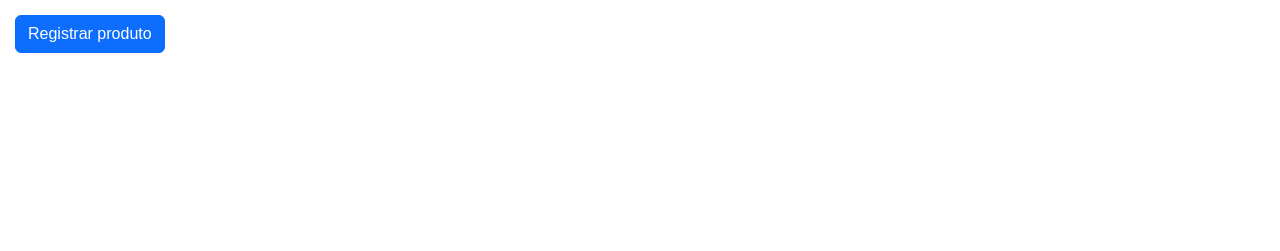
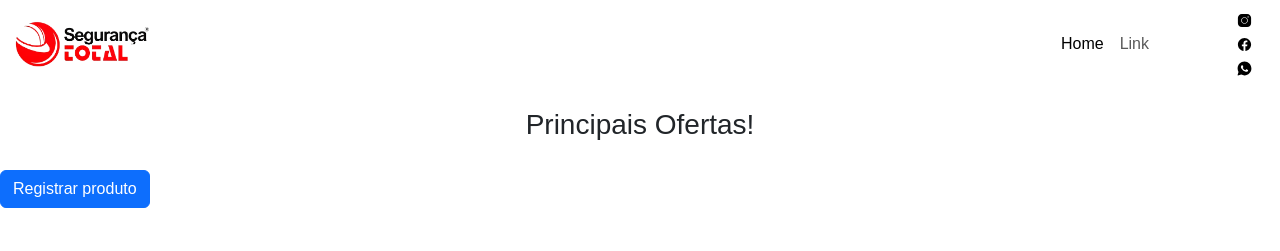
Before and after one commit to kaiomendes15/Requisicoes_APIRest, a plain HTML site: page index.html in a window 1280 px wide. Drawn offline with nearby package versions, Linux system fonts and the light colour scheme; no server answers.

Commit message:
agr ta apresentavel

```diff
--- a/css/style.css
+++ b/css/style.css
@@ -2,27 +2,139 @@
     font-family: Arial, Helvetica, sans-serif;
 }
 
-body {
 
-    padding: 15px;
+/* * HEADER */
+
+.navbar-brand > img {
+    width: 115px;
 }
 
-.hide {
-    display: none;
+.lista{
+    display: flex;
+    align-items: center;
+    justify-content: space-between;
 }
 
-a, input[type ="submit"]{
-    background-color: #007BFF;
-    color: #fff;
-    padding: 10px 20px;;
-    border-radius: 5px;
-    text-decoration: none;
-    opacity: .7;
-    font-size:  1em;
-    border: none;
-    cursor: pointer;
+.icons-logo {
+    display: flex;
+    align-items: center;
+    justify-content: space-between;
+    gap: 82px;
+    padding-top: 20px;
 }
 
-a:hover, input[type ="submit"]{
-    opacity: 1;
+.icon-logo {
+    width: 35px;
 }
+
+.offcanvas {
+    /* From https://css.glass */
+    background: rgba(255, 255, 255, 0.12);
+    border-radius: 16px;
+    box-shadow: 0 4px 30px rgba(0, 0, 0, 0.1);
+    backdrop-filter: blur(12.3px);
+    -webkit-backdrop-filter: blur(12.3px);
+}
+
+
+
+.carrosel {
+    display: flex;
+    align-items: center;
+    padding: 0px 50px 0px 50px;
+}
+
+.produtos-destaque h3{
+    display: flex;
+    align-self: center;
+    justify-content: center;
+    padding-bottom: 20px;
+    padding-top: 20px;
+}
+
+.div-botao {
+    padding-bottom: 20px;
+}
+
+#card {
+    display: flex;
+    padding: 10px;
+    flex-wrap: wrap;
+    align-items: center;
+    gap: 10px;
+    flex-direction: row;
+
+
+}
+
+#card .img {
+    display: flex;
+    justify-content: center;
+    width: 100%;
+    height: 80px;
+}
+
+.alinhar-botoes {
+    display: flex;
+    justify-content: space-between;
+    align-items: center;
+    flex-direction: row;
+    gap: 10px;
+    padding: 5px;
+}
+
+.espaco-card {
+    display: flex;
+    justify-content: center;
+    padding: 0px 20px 0px 40px;
+}
+
+.card-content {
+    background: rgba(255, 255, 255, 0.12);
+    border-radius: 16px;
+    box-shadow: 0 4px 30px rgba(0, 0, 0, 0.1);
+    flex-wrap: wrap;
+}
+
+
+
+
+
+
+
+@media (min-width: 1024px) {
+    barra-nav {
+        display: flex;
+        align-items: center;
+        justify-content: center;
+    }
+
+    .icon-logo {
+        width: 15px;
+        padding: 0;
+        margin: 0;
+    }
+
+    .offcanvas {
+    /* From https://css.glass */
+    background: rgba(252, 252, 252, 0.12);
+    border-radius: 0px;
+    box-shadow: 0 4px 30px rgba(255, 255, 255, 0.1);
+    backdrop-filter: blur(0px);
+    -webkit-backdrop-filter: blur(0px);
+    }
+
+    .navbar-brand > img {
+        width: 140px;
+    }
+
+    .icons-logo {
+        display: flex;
+        align-items: center;
+        flex-direction: column;
+        gap: 0px;
+        padding: 0 0 0 80px;
+        margin: 0;
+    }
+
+}
--- a/index.html
+++ b/index.html
@@ -9,19 +9,75 @@
     <script src="https://cdn.jsdelivr.net/npm/bootstrap@5.3.3/dist/js/bootstrap.bundle.min.js" integrity="sha384-YvpcrYf0tY3lHB60NNkmXc5s9fDVZLESaAA55NDzOxhy9GkcIdslK1eN7N6jIeHz" crossorigin="anonymous"></script>
     <title>Farmácia</title>
 </head>
-<body>
+<body vh-100 overflow-hidden>
+
+
+    <!-- ! -->
+    <header>
+        <nav class="navbar navbar-expand-lg bg-transparent" >
+            <div class="container-fluid">
+
+                <!-- LOGO -->
+
+              <a class="navbar-brand" href="#">
+                <img src="assets/3af449efda.webp" alt="">
+              </a>
+              <!-- BOTAO -->
+              <button class="navbar-toggler botao" type="button" data-bs-toggle="offcanvas" data-bs-target="#offcanvasNavbar" aria-controls="offcanvasNavbar" aria-label="Toggle navigation">
+                <span class="navbar-toggler-icon"></span>
+              </button>
+
+              <!-- OFF CANVAS -->
+              <div class="offcanvas offcanvas-end" tabindex="-1" id="offcanvasNavbar" aria-labelledby="offcanvasNavbarLabel">
+                <div class="offcanvas-header">
+                  <h5 class="offcanvas-title" id="offcanvasNavbarLabel">Menu</h5>
+                  <button type="button" class="btn-close" data-bs-dismiss="offcanvas" aria-label="Close"></button>
+                </div>
+                <div class="offcanvas-body">
+                  <ul class="navbar-nav justify-content-end flex-grow-1 pe-3 lista">
+                        <li class="nav-item">
+                          <a class="nav-link active" aria-current="page" href="#">Home</a>
+                        </li>
+                        <li class="nav-item">
+                          <a class="nav-link" href="#">Link</a>
+                        </li>
+                    <div class="icons-logo">
+                        <li>
+                            <a href="">
+                                <img class="icon-logo" src="assets/icons8-instagram.svg" alt="">
+                            </a>
+                        </li>
+                        <li>
+                            <a href="">
+                                <img class="icon-logo" src="assets/icons8-facebook.svg" alt="">
+                            </a>
+                        </li>
+                        <li>
+                            <a href="">
+                                <img class="icon-logo" src="assets/icons8-whatsapp.svg" alt="">
+                            </a>
+                        </li>
+                    </div>
+
+                      </ul>
+
+                </div>
+              </div>
+            </div>
+          </nav>
+    </header>
+
+
     <main>
-        <!-- * estrutura do card -->
-        <div id="card">
-
+        <div class="produtos-destaque">
+            <h3>Principais Ofertas!</h3>
+            <!-- ? MODAL -->
+            <!-- Button trigger modal -->
+        <div class="div-botao">
+            <button type="button" class="btn btn-primary btn-registrar" data-bs-toggle="modal" data-bs-target="#staticBackdrop">
+                Registrar produto
+            </button>
         </div>
-
-                <!-- ? MODAL -->
-
-                <!-- Button trigger modal -->
-        <button type="button" class="btn btn-primary" data-bs-toggle="modal" data-bs-target="#staticBackdrop">
-            Registrar produto
-        </button>
 
         <!-- Modal -->
         <div class="modal fade" id="staticBackdrop" data-bs-backdrop="static" data-bs-keyboard="false" tabindex="-1" aria-labelledby="staticBackdropLabel" aria-hidden="true">
@@ -58,6 +114,12 @@
             </div>
             </div>
         </div>
+        <!-- * estrutura do card -->
+        <div class="espaco-card">
+            <div id="card">
+
+            </div>
+        </div>
 
     </main>
 </body>
--- a/js/script.js
+++ b/js/script.js
@@ -15,14 +15,21 @@ async function carregarProdutos() {
 function alimentarCards(produtos) {
     const htmlCards = produtos.map(item => `
         <div class="card">
-            <img src="${item.image}" alt="${item.nome}" style="width: 100px;">
-            <h3>${item.nome}</h3>
-            <p>${item.descricao}</p>
-            <h4>${item.preco}</h4>
-            <button type="button" class="btn btn-danger" id="delete-${item.id}">Deletar</button>
+            <div class="card-content">
+                <div class="img">
+                    <img src="${item.image}" alt="${item.nome}" >
+                </div>
+                <h3>${item.nome}</h3>
+                <p>${item.descricao}</p>
+                <h4>${item.preco} R$</h4>
+            </div>
 
-            <!-- ? MODAL EDITAR (PUT) -->
-            <button type="button" class="btn btn-primary" data-bs-toggle="modal" data-bs-target="#staticBackdrop-${item.id}" id="editar-${item.id}">Editar</button>
+            <div class="alinhar-botoes">
+                <button type="button" class="btn btn-danger" id="delete-${item.id}">Deletar</button>
+
+                <!-- ? MODAL EDITAR (PUT) -->
+                <button type="button" class="btn btn-primary" data-bs-toggle="modal" data-bs-target="#staticBackdrop-${item.id}" id="editar-${item.id}">Editar</button>
+            </div>
 
             <!-- Modal -->
             <div class="modal fade" id="staticBackdrop-${item.id}" data-bs-backdrop="static" data-bs-keyboard="false" tabindex="-1" aria-labelledby="staticBackdropLabel" aria-hidden="true">
```
Also changed, not shown: db.json (+9 -1 lines), assets/3af449efda.webp (added), assets/ProdutoDestaque_5809_orig.png (added), assets/S_THUMB_400x400_0005_FPS80_120g.png (added), assets/_258c42d5-44f4-4a9f-b9a4-de0627c0dfbb-ai-brush-removebg-jawnatuh.png (added), assets/bota-militar-cano-alto-macboot-itauba-02-marrom-itau02-911397b19b8f94c72ae67eeef715af36.png (added), assets/creme_protetor_grupo_3_pm_1000_mavaro_305_1_20170710171924.webp (added), assets/epi-fundo-transparente.png (added), assets/explosao-ca0010-xdez-grafite.png (added), assets/icons8-facebook.svg (added), assets/icons8-instagram.svg (added), assets/icons8-whatsapp.svg (added).
